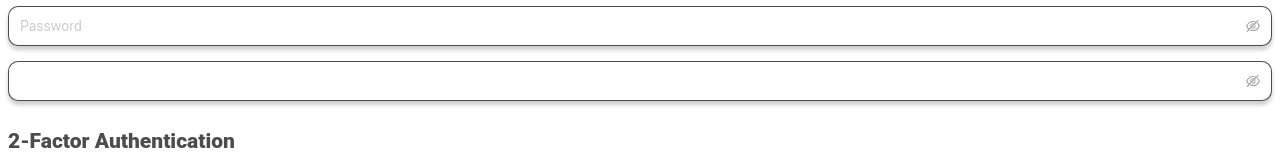
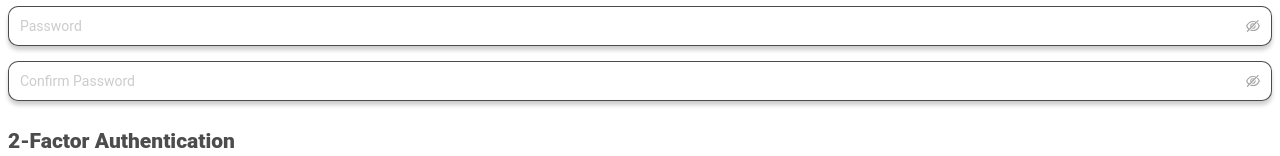
Before and after one commit to bennetthilberg/hso, a React (Vite) app: page /onboarding in a window 1280 px wide. Both pictures are taken after typing "Sample", "Sample", "Sample", "name@example.com", "Sample" into the empty fields and a click on the button "Next". Shown: the part 279-435 px from the top of the page. Built offline with nearby package versions, Linux system fonts and the light colour scheme.

Commit message:
Add jotai, start submit logic for onboardingUser

```diff
--- a/package.json
+++ b/package.json
@@ -16,6 +16,7 @@
     "antd-phone-input": "^0.1.8",
     "framer-motion": "^10.16.0",
     "ionicons": "^7.1.2",
+    "jotai": "^2.4.0",
     "react": "^18.2.0",
     "react-dom": "^18.2.0",
     "react-ionicons": "^4.2.1",
--- a/src/components/Onboarding1.jsx
+++ b/src/components/Onboarding1.jsx
@@ -6,12 +6,16 @@ import PhoneInput from 'antd-phone-input'
 import { Button,Switch } from "antd";
 import { motion } from "framer-motion";
 import { slideInBouncy, slideOutBouncy } from "../transitions";
+import {onboardingUserAtom} from '../globalAtoms';
+import {useAtom} from 'jotai';
 
 
 
 export default function Onboarding1({ nextStep }) {
     const [localStep, setLocalStep] = useState(0);
     const [mainText, setMainText] = useState('Let\'s get your account set up.');
+    const [onboardingUser,setOnboardingUser] = useAtom(onboardingUserAtom);
+
 
     useEffect(() => {
         if (localStep == 1) {
@@ -29,6 +33,11 @@ export default function Onboarding1({ nextStep }) {
         localNextStep();
         //nextStep();
     }
+    function handleFormFinish(values){
+        console.log(values);
+        setOnboardingUser({...onboardingUser,...values});
+        console.log(onboardingUser);
+    }
     // note: make the requireds true for prod
     return (
         <div className="onboardingComp o1">
@@ -43,7 +52,7 @@ export default function Onboarding1({ nextStep }) {
                     exit='exit'
                     variants={slideInBouncy}
                 >
-                    <Form>
+                    <Form onFinish={handleFormFinish}>
                         <Typography className="onboardingFormSubtext">What's your name?</Typography>
                         <Form.Item
                             className='o1'
@@ -53,6 +62,7 @@ export default function Onboarding1({ nextStep }) {
                                 required: false,
                                 message: 'Please input your first name!'
                             }]}
+
                         >
                             <Input
                                 className="onboardingInput"
@@ -67,6 +77,7 @@ export default function Onboarding1({ nextStep }) {
                                 required: false,
                                 message: 'Please input your last name!'
                             }]}
+
                         >
                             <Input
                                 className="onboardingInput"
@@ -84,6 +95,7 @@ export default function Onboarding1({ nextStep }) {
                             rules={[{
                                 required: false,
                             }]}
+
                         >
                             <Input
                                 className="onboardingInput"
@@ -102,6 +114,7 @@ export default function Onboarding1({ nextStep }) {
                             rules={[{
                                 required: false,
                             }]}
+
                         >
                             <Input
                                 className="onboardingInput"
@@ -116,6 +129,7 @@ export default function Onboarding1({ nextStep }) {
                             rules={[{
                                 required: false,
                             }]}
+
                         >
                             <Input
                                 className="onboardingInput"
@@ -128,6 +142,7 @@ export default function Onboarding1({ nextStep }) {
                                 onClick={() => {handleNext(false)}}
                                 htmlType='submit'
                                 type='primary'
+
 
                             >Next</Button>
                         </Form.Item>
@@ -147,12 +162,13 @@ export default function Onboarding1({ nextStep }) {
                     variants={slideInBouncy}
                 >
 
-                    <Form>
+                    <Form onFinish={handleFormFinish}>
                         <Typography className="onboardingFormSubtext">Pick a password</Typography>
                         <Form.Item
                             name="password"
                             className='o1'
-                            rules={[
+
+                            /*rules={[
                                 ({ getFieldValue }) => ({
                                     validator(_, value) {
                                         if (value.length >= 8) {
@@ -161,7 +177,7 @@ export default function Onboarding1({ nextStep }) {
                                         return Promise.reject(new Error('Too short!'));
                                     }
                                 })
-                            ]}
+                            ]}*/
                         >
                             <Input.Password
                                 placeholder="Password"
@@ -174,32 +190,35 @@ export default function Onboarding1({ nextStep }) {
                             name="confirm"
                             dependencies={['password']}
                             hasFeedback
+
                             rules={[
                                 {
                                     required: true,
                                     message: 'Please confirm your password!',
                                 },
-                                ({ getFieldValue }) => ({
+                                /*({ getFieldValue }) => ({
                                     validator(_, value) {
                                         if (!value || getFieldValue('password') === value) {
                                             return Promise.resolve();
                                         }
                                         return Promise.reject(new Error('The new password that you entered do not match!'));
                                     },
-                                }),
+                                }),*/
                             ]}
                         >
                             <Input.Password
                             className="onboardingInput"
+                            placeholder="Confirm Password"
                             />
                         </Form.Item>
                         <Typography className="onboardingFormSubtext">2-Factor Authentication</Typography>
                         <Typography className="onboardingFormSubsubtext" id='o2fasubsub'>Text me a code when I log in for added security</Typography>
                         <Form.Item
+
                         name='2fa'
                         >
                             <Switch id='o2faSwitch'
-
+                            checked={false}
                             />
                         </Form.Item>
                         <Button
--- a/src/components/Onboarding2.jsx
+++ b/src/components/Onboarding2.jsx
@@ -1,9 +1,12 @@
 import React, {useState,useEffect} from "react";
+import Typography from "antd/es/typography/Typography";
 
-export default function Onboarding2({nextStep}){
+export default function Onboarding2({nextStep, onboardingUser}){
     return(
         <div>
-            <h1>Onboarding2</h1>
+            <Typography className="main o2">
+                Hi, {onboardingUser.firstName}! Where do you go to school?
+            </Typography>
         </div>
     );
 }
--- /dev/null
+++ b/src/globalAtoms.js
@@ -0,0 +1,3 @@
+import {atom} from 'jotai';
+
+export const onboardingUserAtom = atom({})
```
Also changed, not shown: 1 other file (tests, documents, lock files or other folders).
